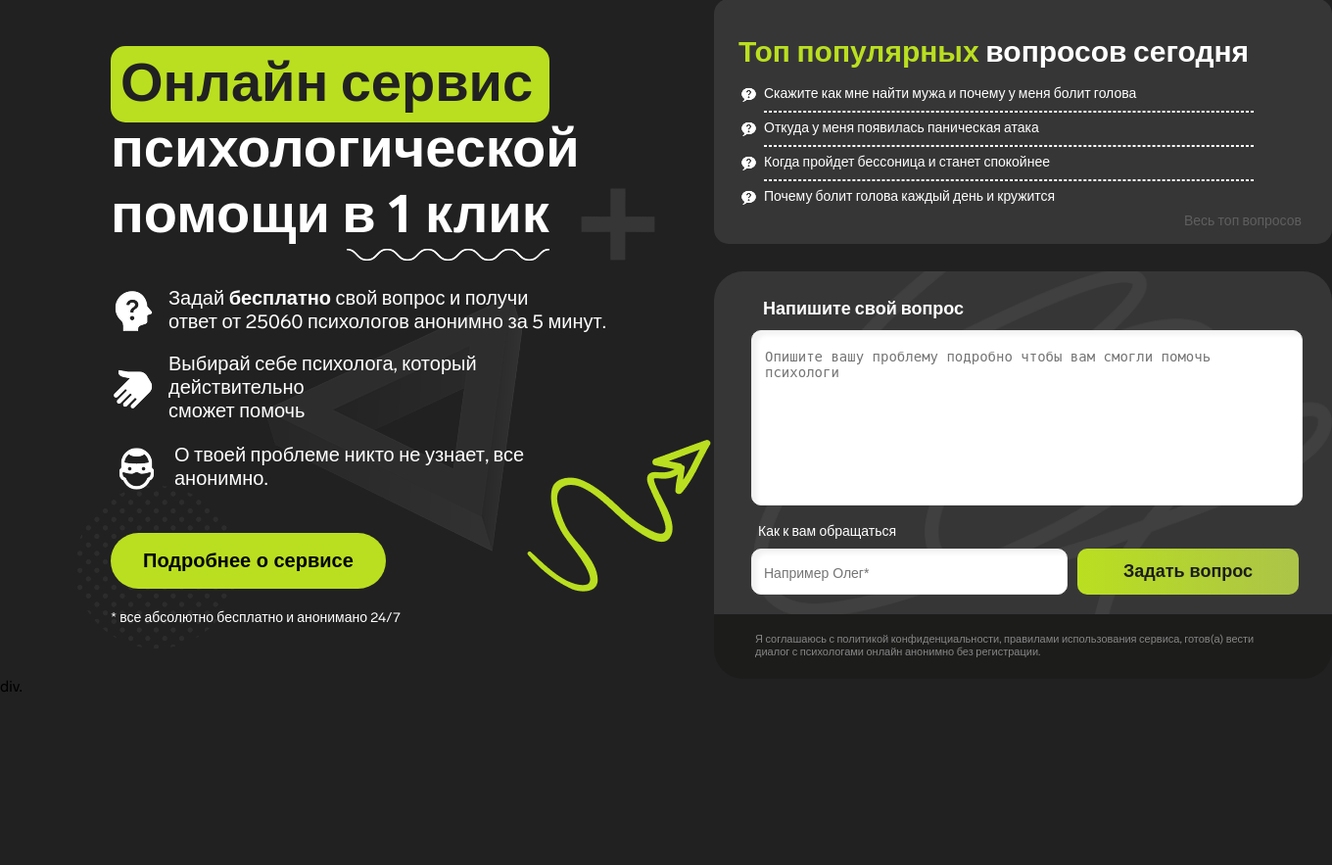
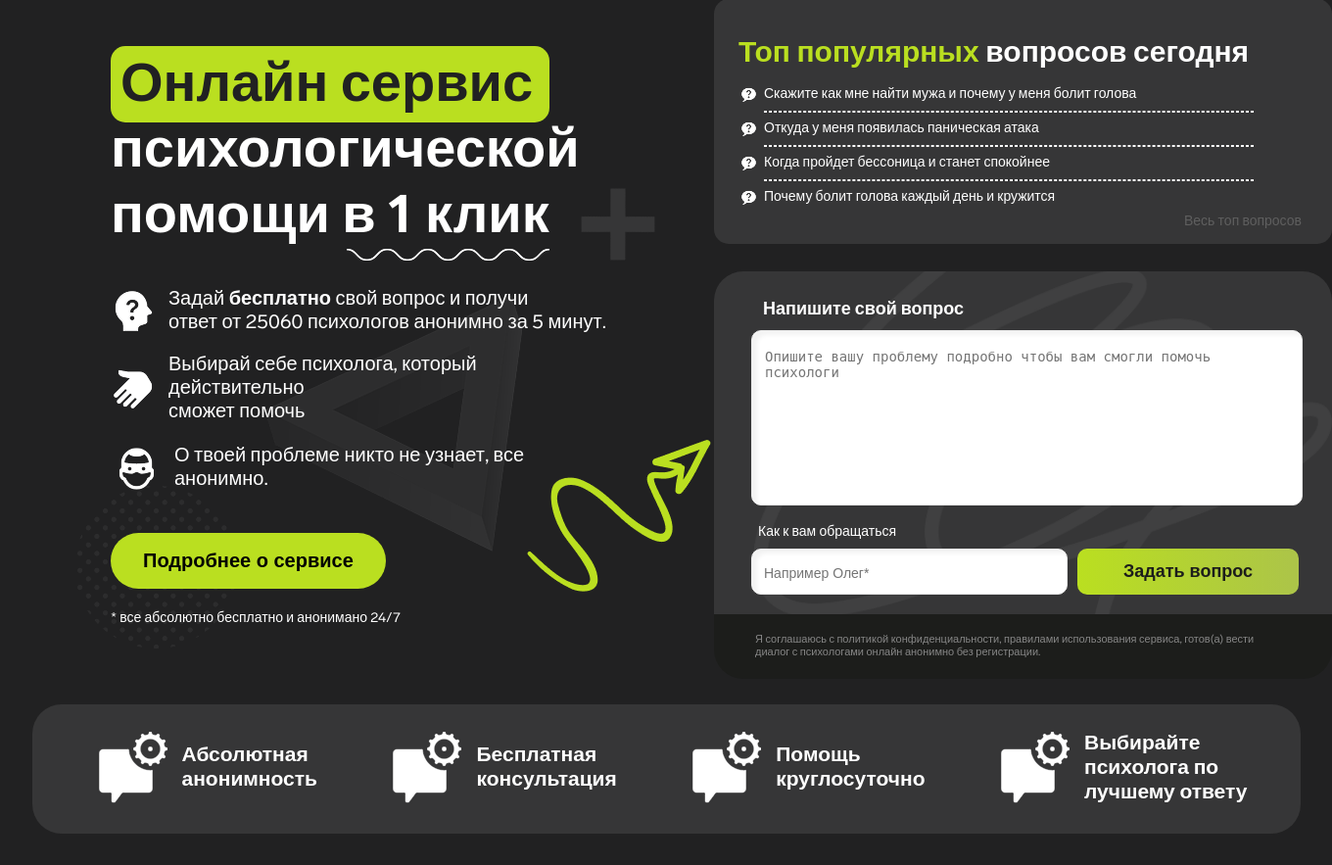
Before and after one commit to Dazai13/psymetric, a PHP site: page / in a window 1360 px wide. Shown: the part 216-1099 px from the top of the page at 98% size. Before the commit the page ends 922 px from the top, so only its background shows below. Run offline with PHP 8.4, Linux system fonts and the light colour scheme.

Commit message:
Готовый footer

```diff
--- a/css/style.css
+++ b/css/style.css
@@ -422,3 +422,32 @@ textarea:active,textarea:focus,input:active,input:focus{
     font-weight: 400;
     line-height: 13px;
 }
+/*footer*/
+.footer{
+    margin:26px 0 32px;
+}
+.footer__container{
+    display: flex;
+    justify-content: center;
+}
+.footer__content{
+    display: flex;
+    flex-direction: row;
+    background: var(--gray);
+    border-radius: 30px;
+    padding:28px 54px 29px 63px;
+    justify-content: space-between;
+    width:1295px;
+}
+.footer__content-item{
+    display: flex;
+    flex-direction: row;
+    gap:15px;
+    align-items: center;
+}
+.footer__content-text{
+    color:var(--white);
+    font-size:21px;
+    font-weight: 700;
+    line-height: 25px;
+}
--- a/index.html
+++ b/index.html
@@ -131,7 +131,26 @@
         </div>
     </section>
     <footer class = "footer">
-        div.
+        <div class="footer__container container">
+            <div class="footer__content content">
+                <div class="footer__content-item">
+                    <img src="img/chat__settings.png" alt="" class="footer__content-icon">
+                    <p class="footer__content-text">Абсолютная <br>анонимность</p>
+                </div>
+                <div class="footer__content-item">
+                    <img src="img/chat__settings.png" alt="" class="footer__content-icon">
+                    <p class="footer__content-text">Бесплатная<br>консультация</p>
+                </div>
+                <div class="footer__content-item">
+                    <img src="img/chat__settings.png" alt="" class="footer__content-icon">
+                    <p class="footer__content-text">Помощь<br>круглосуточно</p>
+                </div>
+                <div class="footer__content-item">
+                    <img src="img/chat__settings.png" alt="" class="footer__content-icon">
+                    <p class="footer__content-text">Выбирайте<br>психолога по<br>лучшему ответу</p>
+                </div>
+            </div>
+        </div>
     </footer>
 </body>
 </html>
```
Also changed, not shown: img/chat__settings.png (added).
